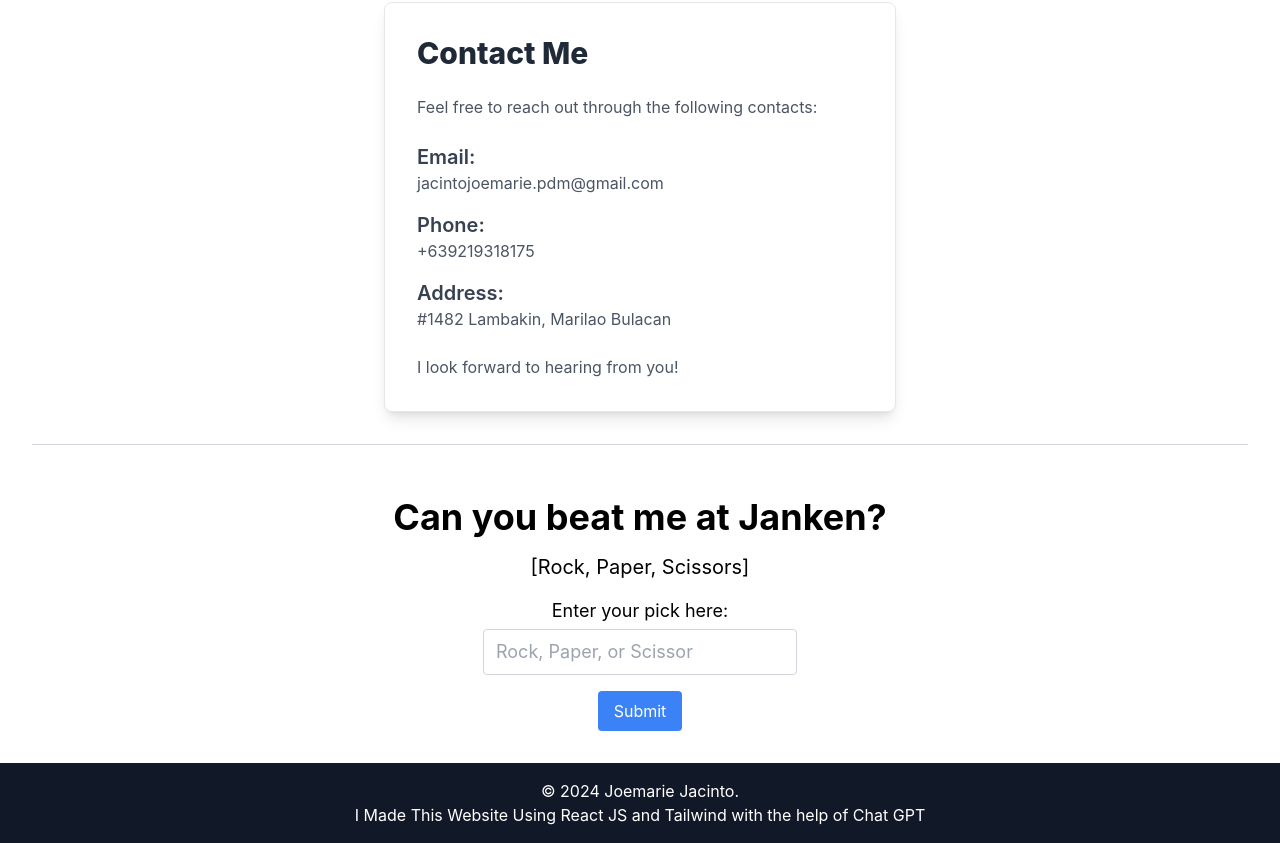
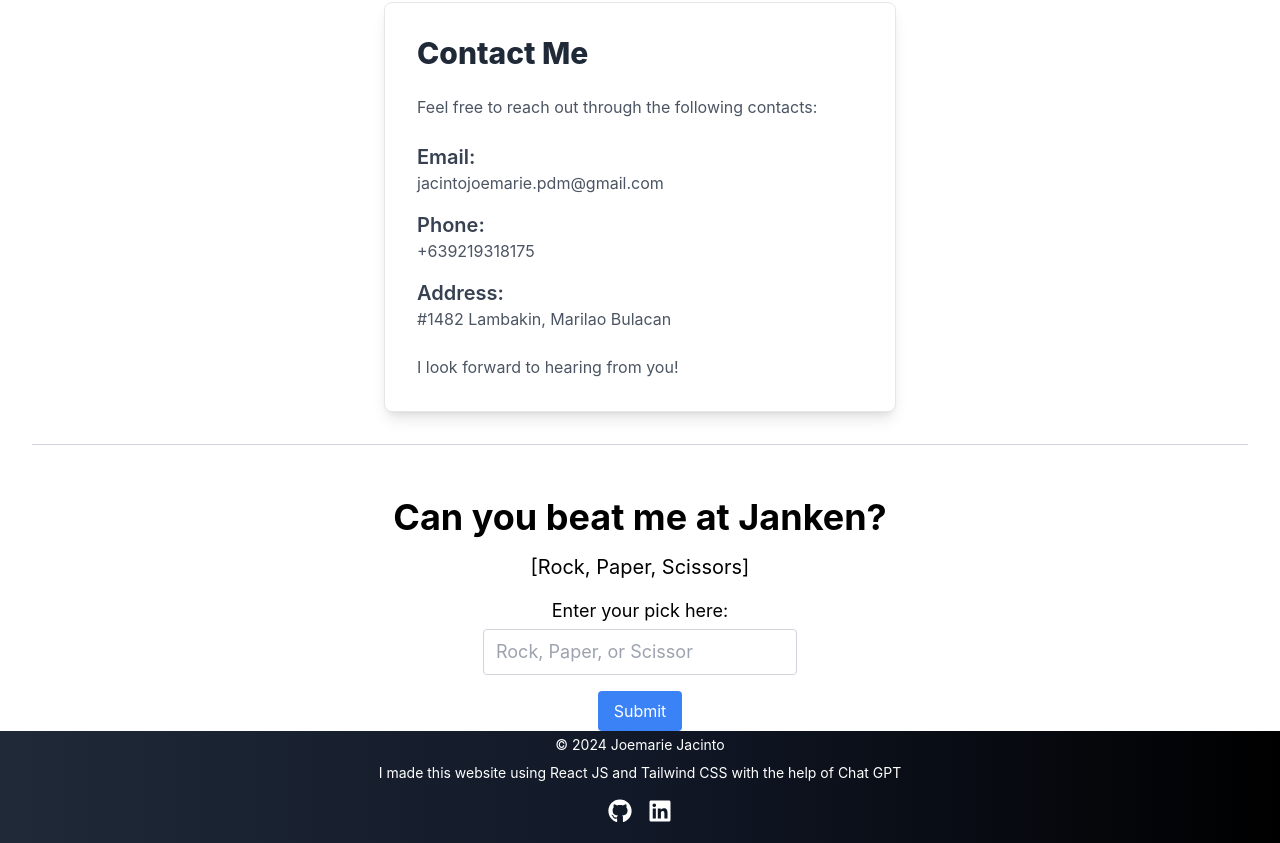
Before and after one commit to 8xers6/Joemarie_Portfolio, a React (Create React App) app: page / in a window 1280 px wide. Shown: the part 2126-2969 px from the top of the page. Built offline with nearby package versions, Linux system fonts and the light colour scheme.

Commit message:
Update Footer.jsx

```diff
--- a/src/Footer.jsx
+++ b/src/Footer.jsx
@@ -1,10 +1,21 @@
 import React from 'react';
+import { FaGithub, FaLinkedin } from 'react-icons/fa';
 
 const Footer = () => {
   return (
-    <footer className="bg-gray-900 text-white text-center p-4 mt-8">
-      <p>&copy; 2024 Joemarie Jacinto.</p>
-      <p>I Made This Website Using React JS and Tailwind with the help of Chat GPT</p>
+    <footer className="bg-gradient-to-r from-gray-800 via-gray-900 to-black text-white text-center py-1">
+      <div className="container mx-auto px-4">
+        <p className="text-sm mb-2">&copy; 2024 Joemarie Jacinto</p>
+        <p className="text-sm mb-4">I made this website using React JS and Tailwind CSS with the help of Chat GPT</p>
+        <div className="flex justify-center gap-4 mb-4">
+          <a href="https://github.com/8xers6" target="_blank" rel="noopener noreferrer" className="text-white hover:text-gray-400 transition-colors duration-300">
+            <FaGithub size={24} />
+          </a>
+          <a href="www.linkedin.com/in/joemarie-jacinto-429401310" target="_blank" rel="noopener noreferrer" className="text-white hover:text-gray-400 transition-colors duration-300">
+            <FaLinkedin size={24} />
+          </a>
+        </div>
+      </div>
     </footer>
   );
 };
```
